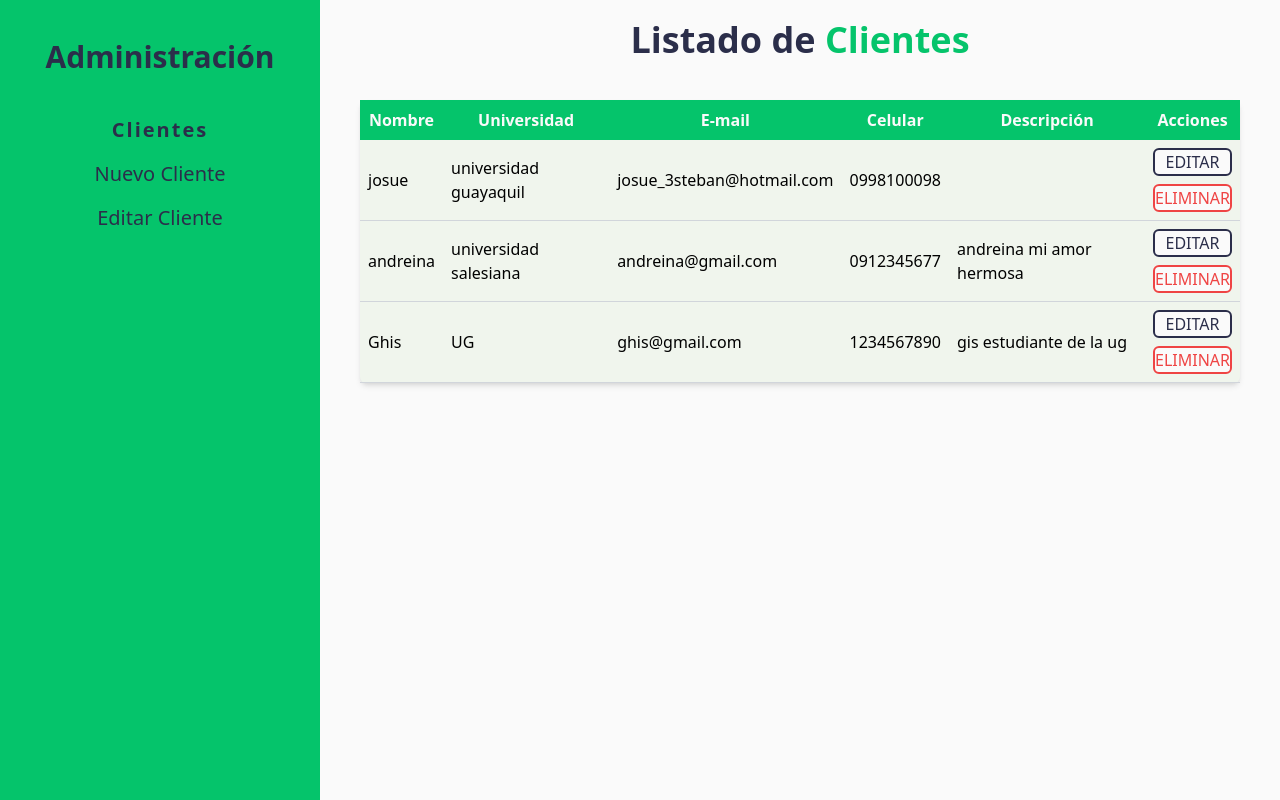
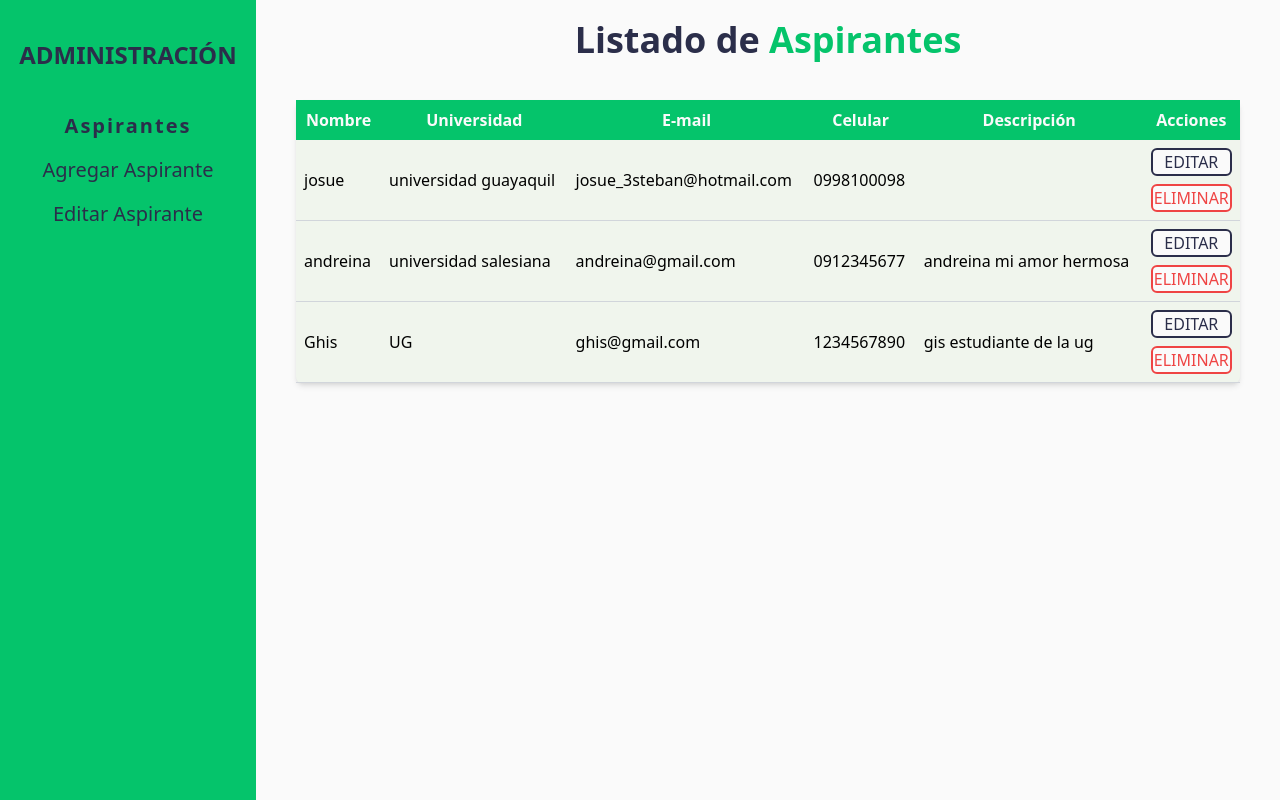
Before and after one commit to josu3steban/practica-admin-aspirantes, a React (Vite) app: page /users in a window 1280 px wide. Built offline with nearby package versions, Linux system fonts and the light colour scheme; data requests are answered from the project's data file.

Commit message:
Modificado titulos

```diff
--- a/src/components/users/SideBar.jsx
+++ b/src/components/users/SideBar.jsx
@@ -8,32 +8,32 @@ export const SideBar = () => {
 
   return (
     <div
-      className="bg-my-bg-third w-1/4 text-my-font-one"
+      className="bg-my-bg-third w-1/5 text-my-font-one"
     >
 
-      <h2 className=" animate-bounce mt-10 mb-10 font-black text-3xl text-center text-my-font-one" >
-        Administración
+      <h2 className=" animate-bounce mt-10 mb-10 font-black text-2xl text-center text-my-font-one" >
+        ADMINISTRACIÓN
       </h2>
 
       <Link
         to="/users"
-        className={`${urlActual === '/users' && ' text-2xl font-semibold tracking-widest' } ' block text-center mb-4 text-xl font-medium transition-all w-auto '`}
+        className={`${urlActual === '/users' && ' text-xl font-semibold tracking-widest' } ' block text-center mb-4 text-xl font-medium transition-all w-auto '`}
       >
-        Clientes
+        Aspirantes
       </Link>
 
       <Link
         to="/users/new"
-        className={` ${urlActual === '/users/new' && ' text-2xl font-semibold tracking-widest'}  block text-center mb-4 text-xl font-medium transition-all '`}
+        className={` ${urlActual === '/users/new' && ' text-xl font-semibold tracking-widest'}  block text-center mb-4 text-xl font-medium transition-all '`}
       >
-        Nuevo Cliente
+        Agregar Aspirante
       </Link>
 
       <Link
         to="/users/update"
-        className={` ${urlActual === '/users/update' && ' text-2xl font-semibold tracking-widest'}  block text-center text-xl font-medium transition-all '`}
+        className={` ${urlActual === '/users/update' && ' text-xl font-semibold tracking-widest'}  block text-center text-xl font-medium transition-all '`}
       >
-        Editar Cliente
+        Editar Aspirante
       </Link>
 
     </div>
--- a/src/components/users/UserListContainer.jsx
+++ b/src/components/users/UserListContainer.jsx
@@ -23,7 +23,7 @@ export const UserListContainer = () => {
     <div className=''>
 
       <h2 className='font-black text-center text-4xl text-my-font-one'>
-        Listado de <span className='text-my-font-two'>Clientes</span>
+        Listado de <span className='text-my-font-two'>Aspirantes</span>
       </h2>
 
       <table className='mt-10 bg-my-bg-second rounded-md table-auto shadow-md w-full' >
--- a/src/components/users/UserNew.jsx
+++ b/src/components/users/UserNew.jsx
@@ -9,7 +9,7 @@ export const UserNew = () => {
     <div className='flex flex-col items-center '>
 
       <h2 className='text-4xl text-center text-my-font-one font-black'>
-        Registrar <span className='text-my-font-two'>Usuario</span>
+        Registrar <span className='text-my-font-two'>Aspirante</span>
       </h2>
 
       <UserForm />
--- a/src/components/users/UserScreen.jsx
+++ b/src/components/users/UserScreen.jsx
@@ -22,7 +22,7 @@ export const UserScreen = () => {
 
       <SideBar />
 
-      <div className="w-3/4 py-5 px-10 max-h-screen overflow-scroll">
+      <div className="w-4/5 py-5 px-10 max-h-screen overflow-scroll">
         <Outlet />
       </div>
 
```
